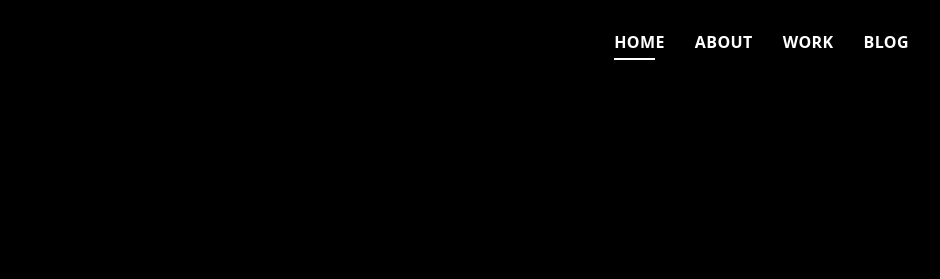
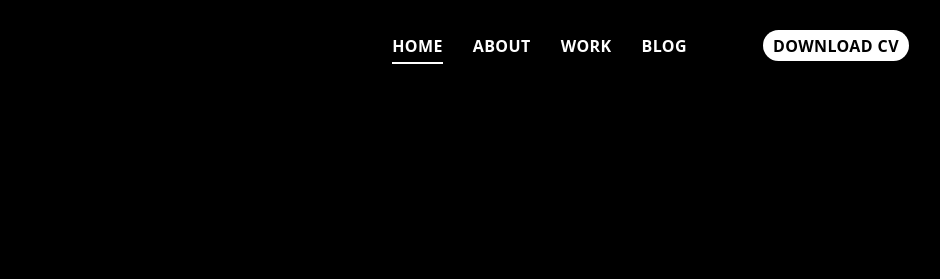
Before and after one commit to vmgarciahurtado/devfolio, a plain HTML site: page index.html in a window 1280 px wide. Shown: the top 279 px of the page, without its empty margins (289-1229 px from the left). Drawn offline with Linux system fonts and the light colour scheme.

Commit message:
add download cv button

```diff
--- a/assets/css/style.css
+++ b/assets/css/style.css
@@ -497,6 +497,28 @@ a:hover {
   padding: 12px 0;
 }
 
+/* Style for the Download CV link */
+.download-cv {
+  background-color: white;
+  color: black !important;
+  border-radius: 25px;
+  padding: 0.1rem 0.5rem !important;
+  text-align: center;
+  text-decoration: none;
+  display: inline-block;
+  font-weight: bold;
+  margin-left: 1rem;
+  border: 2px solid transparent;
+  transition: background-color 0.3s, border-color 0.3s; /* Smooth transitions */
+}
+
+.download-cv:hover {
+  background-color: #f1f1f1;
+  border-color: black;
+  color: black !important; /* Ensure the text color remains black on hover */
+  text-decoration: none; /* Ensure no underline on hover */
+}
+
 /*--------------------------------------------------------------
 # Navigation Menu
 --------------------------------------------------------------*/
@@ -564,7 +586,7 @@ a:hover {
 .navbar li:hover>a:before,
 .navbar .active:before {
   visibility: visible;
-  width: 80%;
+  width: 100%;
 }
 
 .navbar a:hover,
--- a/index.html
+++ b/index.html
@@ -47,6 +47,9 @@
           <li><a class="nav-link scrollto" href="#about">About</a></li>
           <li><a class="nav-link scrollto " href="#work">Work</a></li>
           <li><a class="nav-link scrollto " href="#blog">Blog</a></li>
+          <li class="nav-separator"></li>
+          <li><a href="https://drive.google.com/file/d/1bdXMfN1_rO2LcRF6gv1qh_oXFgJww0lm/view?usp=sharing"
+              class="download-cv" target="_blank"> Download CV </a></li>
         </ul>
         <i class="bi bi-list mobile-nav-toggle"></i>
       </nav><!-- .navbar -->
```
